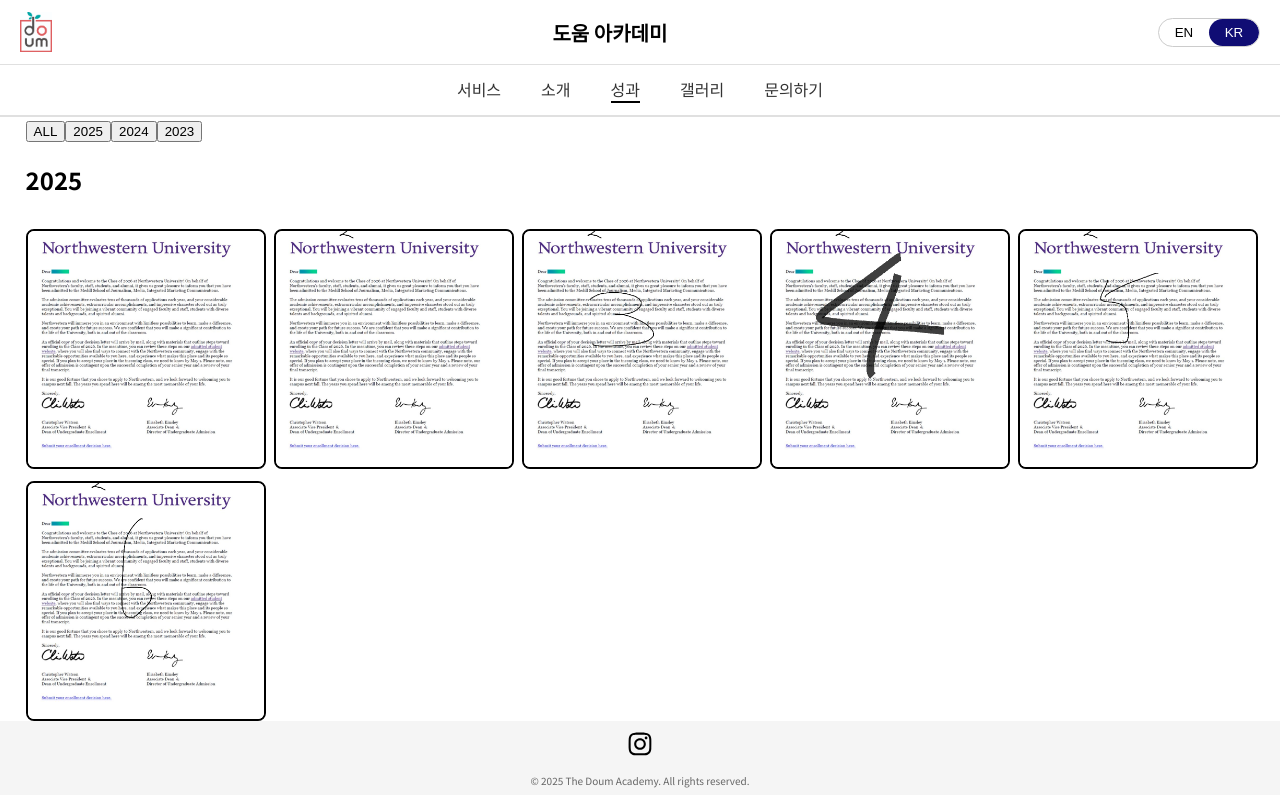
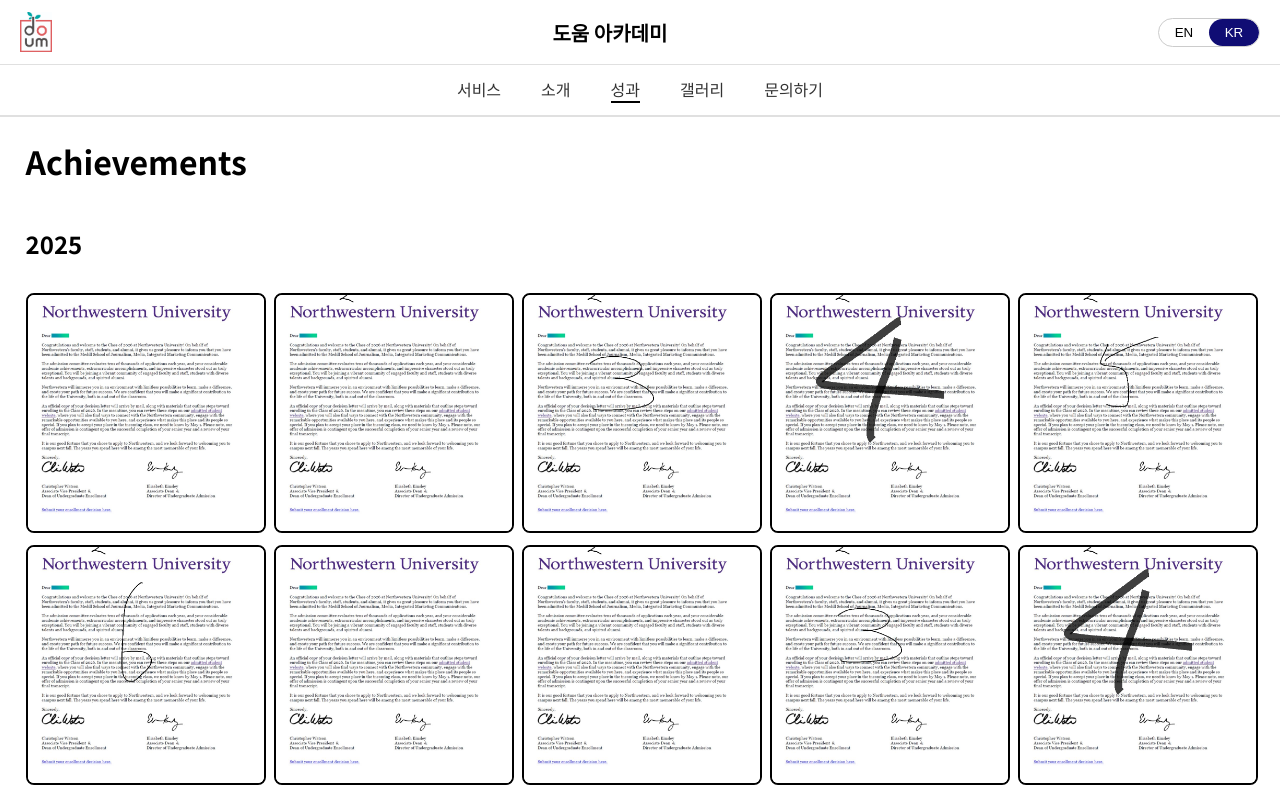
Before and after one commit to junuiui/the-doum-academy-website, a Next.js app: page /ko/achievements in a window 1280 px wide. Shown: the top 795 px of the page. Built offline with nearby package versions, Linux system fonts and the light colour scheme.

Commit message:
slide added

```diff
--- a/src/app/ko/achievements/page.module.css
+++ b/src/app/ko/achievements/page.module.css
@@ -2,3 +2,9 @@
     padding-left: 2%;
     padding-right: 2%;
 }
+
+/* page.module.css */
+.active {
+    background: black;
+    color: white;
+}
--- a/src/app/ko/achievements/page.tsx
+++ b/src/app/ko/achievements/page.tsx
@@ -4,50 +4,43 @@ import Slides from '@/components/Slides'
 import styles from './page.module.css'
 import { useState } from 'react'
 
-type YearFilter = 'ALL' | '2025' | '2024' | '2023'
-
 export default function AchievementPage() {
-    const [selectedYear, setSelectedYear] = useState<YearFilter>('2025')
-
-    function handleClick(year: YearFilter) {
-        setSelectedYear(year)
-    }
 
     return (
         <main className={styles.container}>
-            <div className={styles.buttons}>
-                <button
-                    className={selectedYear === 'ALL' ? styles.active : ''}
-                    onClick={() => handleClick('ALL')}
-                >
-                    ALL
-                </button>
+            <h1>Achievements</h1>
+            <Slides
+                title={2025}
+                images={[
+                    '/achievements/example1.png',
+                    '/achievements/example2.png',
+                    '/achievements/example3.png',
+                    '/achievements/example4.png',
+                    '/achievements/example5.png',
+                    '/achievements/example6.png',
+                    '/achievements/example1.png',
+                    '/achievements/example2.png',
+                    '/achievements/example3.png',
+                    '/achievements/example4.png',
+                    '/achievements/example5.png',
+                    '/achievements/example6.png',
+                    '/achievements/example1.png',
+                    '/achievements/example2.png',
+                    '/achievements/example3.png',
+                    '/achievements/example4.png',
+                    '/achievements/example5.png',
+                    '/achievements/example6.png',
+                    '/achievements/example1.png',
+                    '/achievements/example2.png',
+                    '/achievements/example3.png',
+                    '/achievements/example4.png',
+                    '/achievements/example5.png',
+                    '/achievements/example6.png',
+                ]}
+            />
 
-                <button
-                    className={selectedYear === '2025' ? styles.active : ''}
-                    onClick={() => handleClick('2025')}
-                >
-                    2025
-                </button>
-
-                <button
-                    className={selectedYear === '2024' ? styles.active : ''}
-                    onClick={() => handleClick('2024')}
-                >
-                    2024
-                </button>
-
-                <button
-                    className={selectedYear === '2023' ? styles.active : ''}
-                    onClick={() => handleClick('2023')}
-                >
-                    2023
-                </button>
-            </div>
-
-            {(selectedYear === 'ALL' || selectedYear === '2025') && (
             <Slides
-                    year={2025}
+                title={2024}
                 images={[
                     '/achievements/example1.png',
                     '/achievements/example2.png',
@@ -57,11 +50,9 @@ export default function AchievementPage() {
                     '/achievements/example6.png',
                 ]}
             />
-            )}
 
-            {(selectedYear === 'ALL' || selectedYear === '2024') && (
             <Slides
-                    year={2024}
+                title={2023}
                 images={[
                     '/achievements/example1.png',
                     '/achievements/example2.png',
@@ -71,21 +62,14 @@ export default function AchievementPage() {
                     '/achievements/example6.png',
                 ]}
             />
-            )}
 
-            {(selectedYear === 'ALL' || selectedYear === '2023') && (
-                <Slides
-                    year={2023}
-                    images={[
-                        '/achievements/example1.png',
-                        '/achievements/example2.png',
-                        '/achievements/example3.png',
-                        '/achievements/example4.png',
-                        '/achievements/example5.png',
-                        '/achievements/example6.png',
-                    ]}
-                />
-            )}
         </main>
     )
 }
+
+
+/**
+ *
+ * TODO:
+ *  1. Add summary
+ */
--- a/src/components/Slides.tsx
+++ b/src/components/Slides.tsx
@@ -5,11 +5,11 @@ import { useState, useEffect, useRef } from 'react'
 import styles from './Slides.module.css'
 
 type Props = {
-    year: number
+    title: number
     images: string[]
 }
 
-export default function Slides({ year, images }: Props) {
+export default function Slides({ title, images }: Props) {
     const ROWS = 4
     const COLS = 5
     const PER_PAGE = ROWS * COLS
@@ -64,7 +64,7 @@ export default function Slides({ year, images }: Props) {
 
     return (
         <main className={styles.container}>
-            <h2>{year}</h2>
+            <h2>{title}</h2>
 
             <div className={styles.grid}>
                 {currentImages.map((src, i) => (
```
Also changed, not shown: src/app/achievements/page.tsx (+10 -3 lines). Lines whose indentation alone changed are shown as unchanged.
